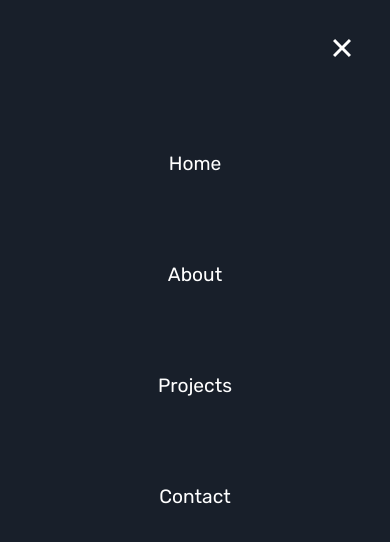
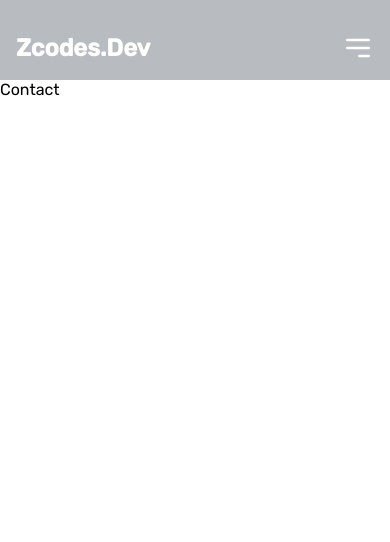
Before and after one commit to FawaleAyomide/Portfolio, a React (Create React App) app: page /contact in a window 390 px wide. Shown: the top 542 px of the page. Built offline with nearby package versions, Linux system fonts and the light colour scheme.

Commit message:
nav update

```diff
--- a/src/Section/Nav.js
+++ b/src/Section/Nav.js
@@ -14,7 +14,7 @@ const Nav = () => {
     <>
     <div className='navbar'>
         <h2 className="logo">Zcodes.Dev</h2>
-        <div className={!active ? "navlinks active" : "navlinks"}>
+        <div className={!active ? "navlinks " : "navlinks active"}>
         <IoCloseSharp className="close-icon" onClick={menuShow}/>
         <Link to='/' onClick={menuShow} className='navlink'>Home</Link>
         <a href='#about' onClick={menuShow} className='navlink'>About</a>
--- a/src/style/media.css
+++ b/src/style/media.css
@@ -6,6 +6,9 @@
   }
 }
 @media (max-width: 660px) {
+    .navbar {
+    padding: 2rem 1rem 1rem;
+    }
   .menu {
     display: block;
     width: 2rem;
```
